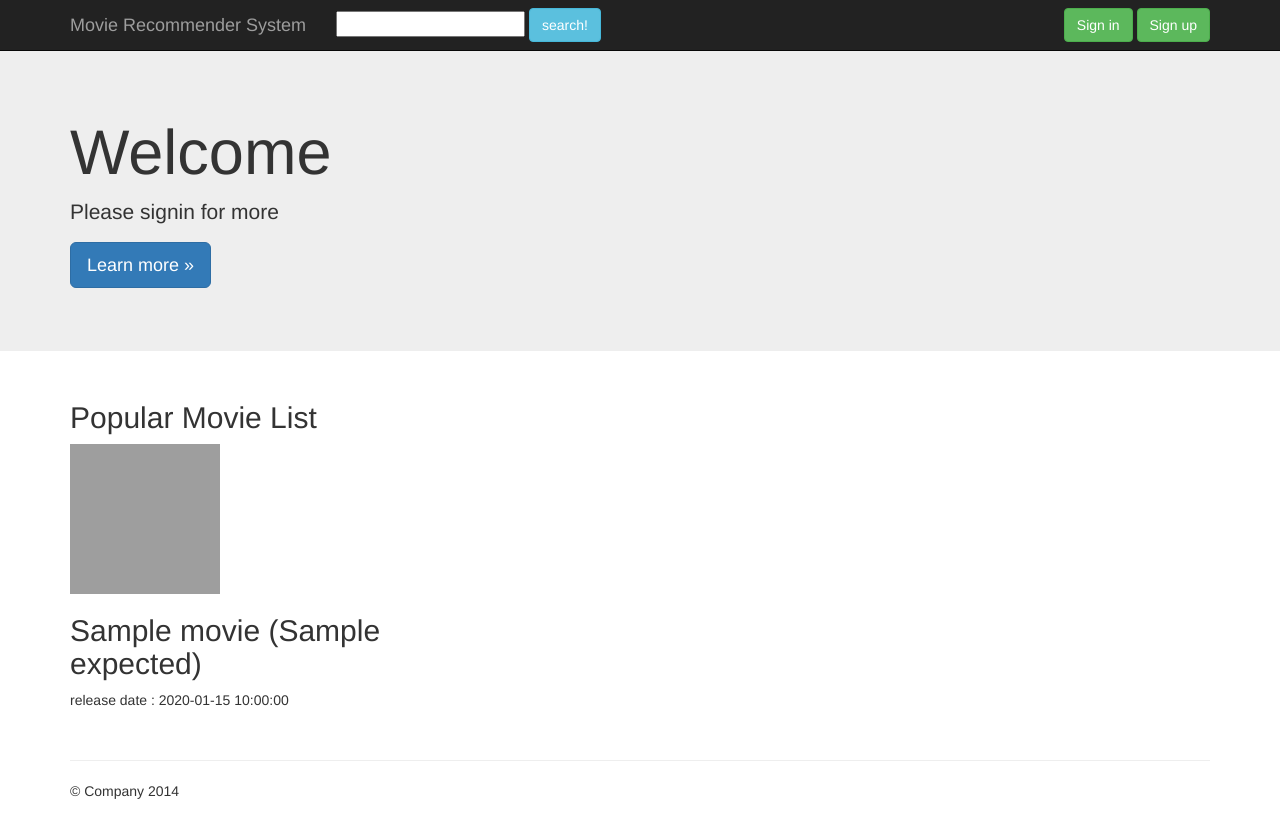
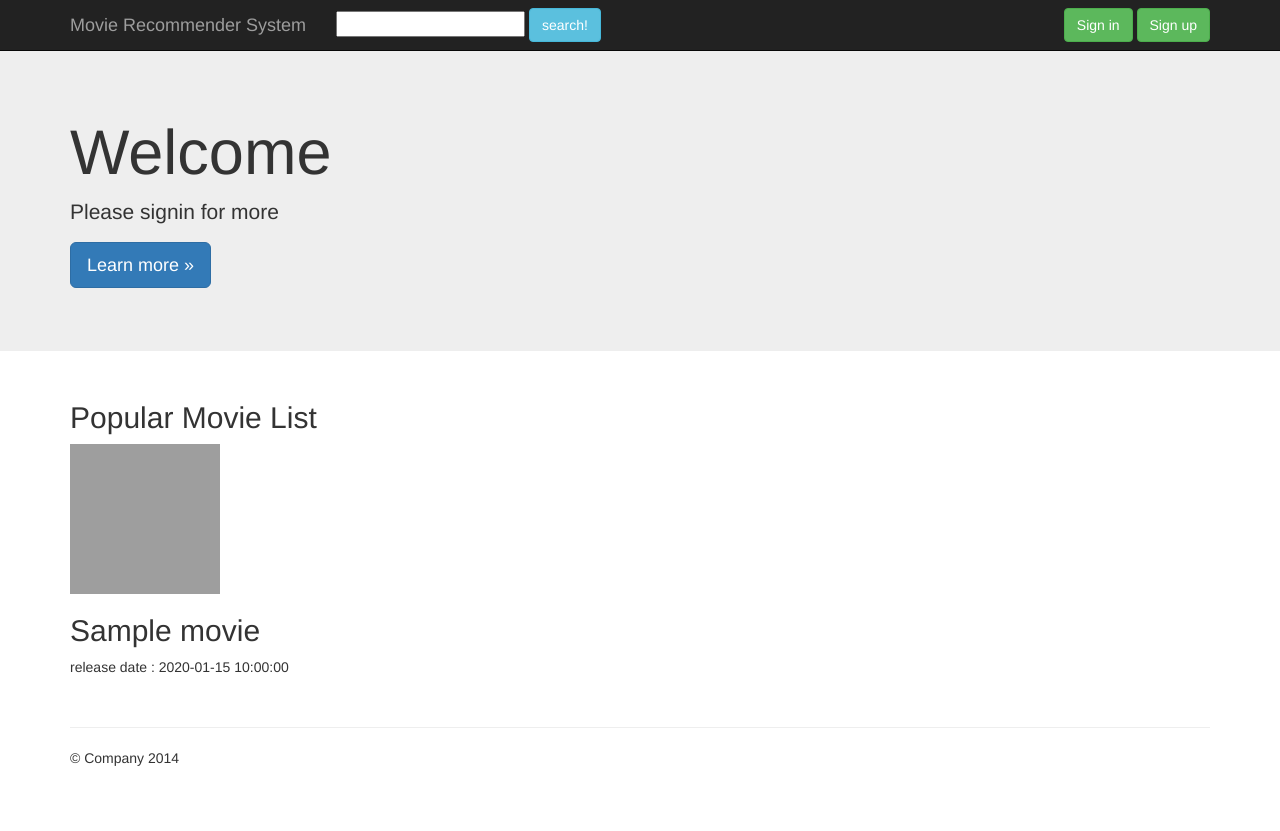
Before and after one commit to leek1211/BCM, a Flask app: template app/templates/main.html in a window 1280 px wide. After the commit the page ends 766 px from the top, so only its background shows below. Run offline with Flask 2, Linux system fonts and the light colour scheme; tables that the repository leaves empty hold one stand-in row (values such as "Sample post"); the template is opened without the code that fills it: values that come from a table or form of the project are taken from there, most other values are stand-ins (such as "Sample title", 1, 10 or a date in 2020); some libraries are stand-ins or nearby versions; grey boxes are pictures that could not be loaded.

Commit message:
Fix bug
Fix bug in rendering template

```diff
--- a/app/templates/movie/list.html
+++ b/app/templates/movie/list.html
@@ -15,7 +15,7 @@
       "/static/img/image-not-found.png"
       {% endif %}
       height="150" width="150" />
-      {% if movie['expected'] != None %}
+      {% if movie.has_key('expected')  %}
       <h2>{{ movie['title'] }} ({{ movie['expected'] }})</h2>
       {% else %}
       <h2>{{ movie['title'] }} </h2>
```
